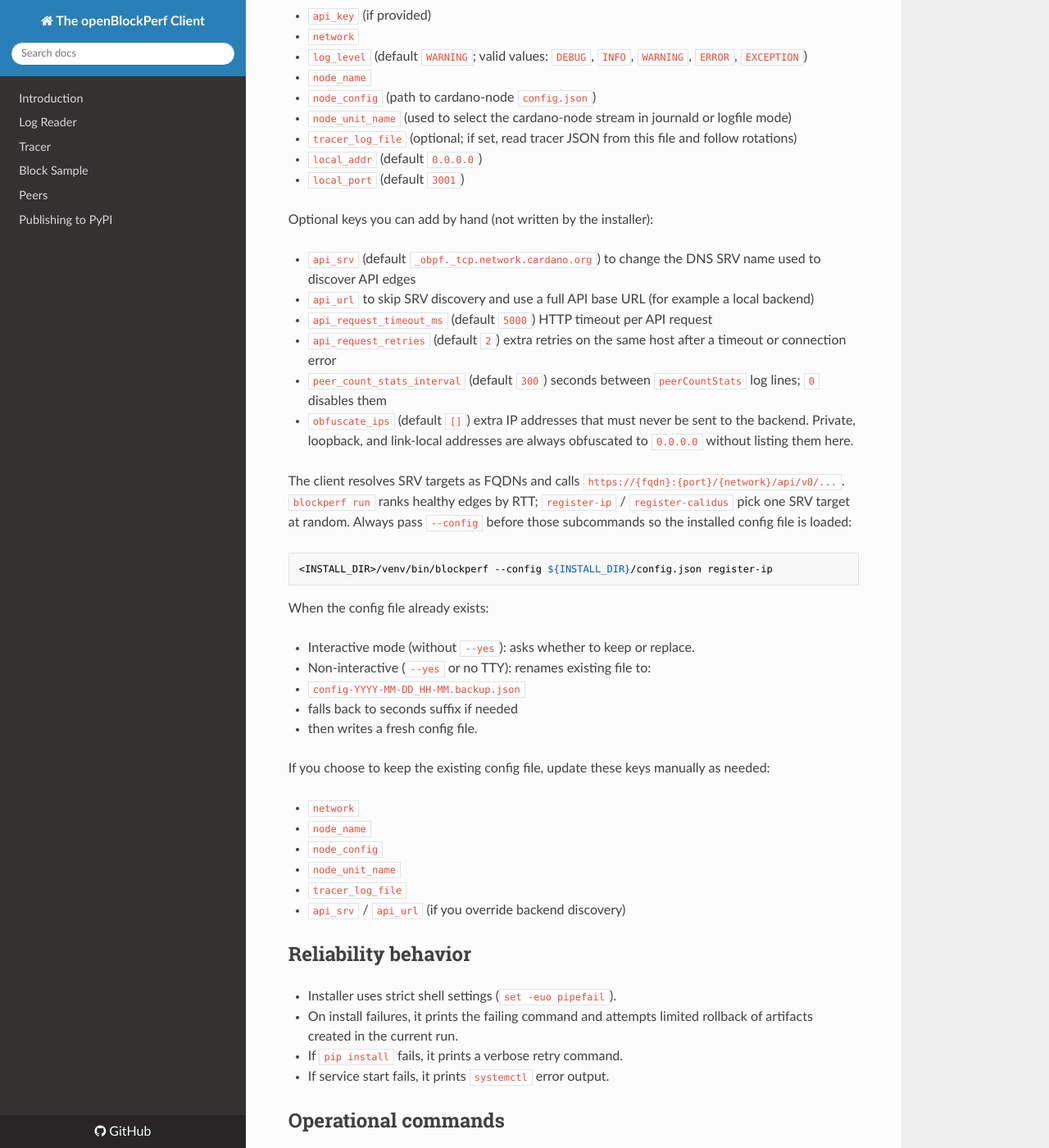
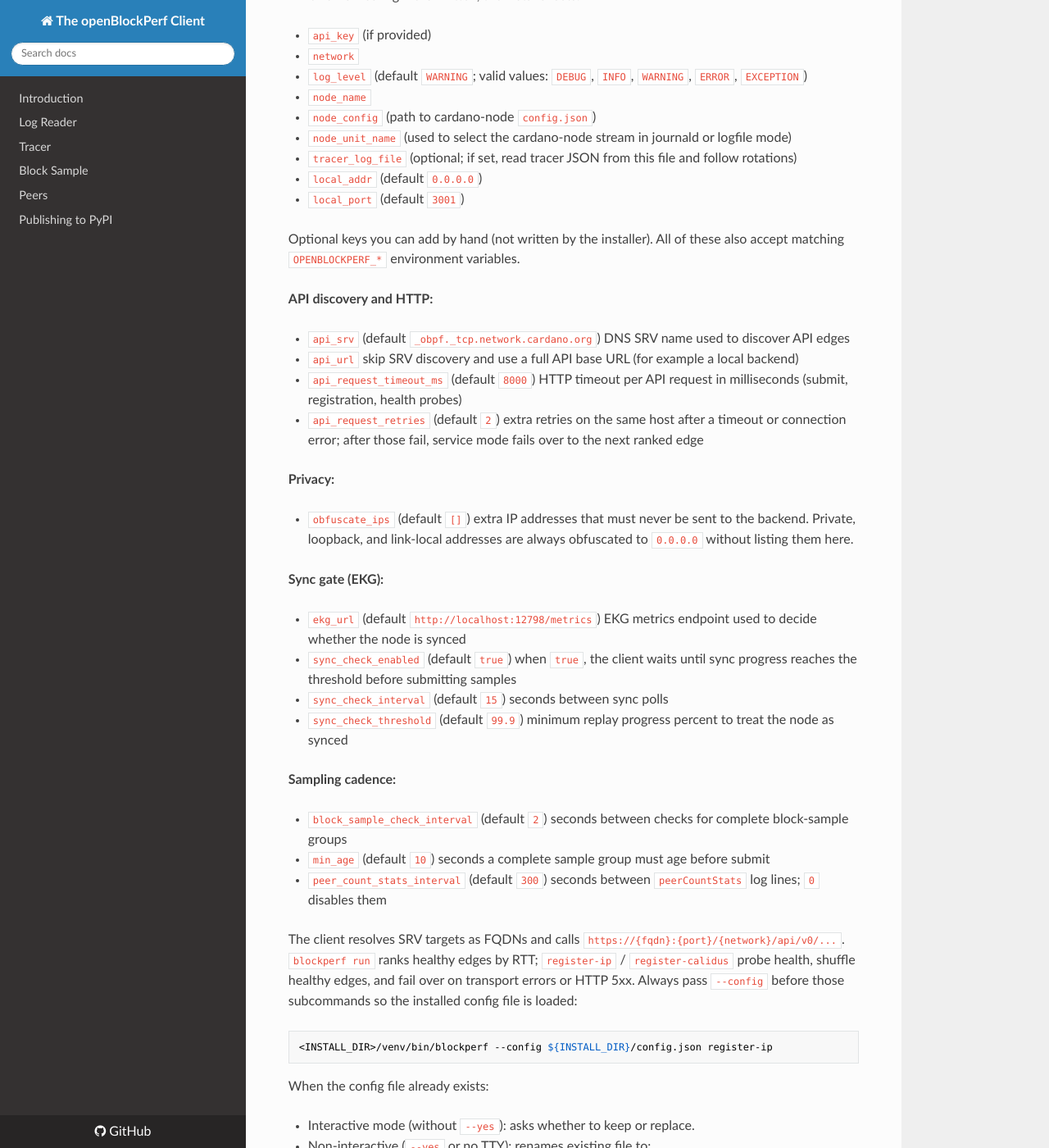
Before and after one commit to cardano-foundation/openblockperf, an MkDocs documentation site: the page built from docs/blockperf-install.md, in a window 1280 px wide and 1400 px high, scrolled down 2292 px. Shown: the whole window at 82% size. Built offline with MkDocs 1.6.1, drawn with Linux system fonts in a browser that asks for light colours; nearby versions of some CDN libraries; some of the changed text lies outside the part shown.

Commit message:
fix installer ip registration; check exsiting install forder earlier; failover to other edge on 503; compact blocksample logs; add peer event logs

```diff
--- a/docs/blockperf-install.md
+++ b/docs/blockperf-install.md
@@ -16,7 +16,8 @@
 
 ## Modes
 
-- `--install` (default): install to a new target directory.
+- `--install` (default): install to a new target directory. Fails immediately if
+  `${INSTALL_DIR}` already exists (before the configuration wizard).
 - `--reinstall`: replace install directory and reinstall artifacts.
 - `--update`: update only the installed `openblockperf` package in the existing venv.
 - `--remove`: remove service, wrapper, and install directory.
@@ -88,24 +89,50 @@
 - `local_addr` (default `0.0.0.0`)
 - `local_port` (default `3001`)
 
-Optional keys you can add by hand (not written by the installer):
+Optional keys you can add by hand (not written by the installer).
+All of these also accept matching `OPENBLOCKPERF_*` environment variables.
 
-- `api_srv` (default `_obpf._tcp.network.cardano.org`) to change the DNS SRV
-  name used to discover API edges
-- `api_url` to skip SRV discovery and use a full API base URL (for example a
+**API discovery and HTTP:**
+
+- `api_srv` (default `_obpf._tcp.network.cardano.org`) DNS SRV name used to
+  discover API edges
+- `api_url` skip SRV discovery and use a full API base URL (for example a
   local backend)
-- `api_request_timeout_ms` (default `5000`) HTTP timeout per API request
-- `api_request_retries` (default `2`) extra retries on the same host after
-  a timeout or connection error
-- `peer_count_stats_interval` (default `300`) seconds between `peerCountStats`
-  log lines; `0` disables them
+- `api_request_timeout_ms` (default `8000`) HTTP timeout per API request in
+  milliseconds (submit, registration, health probes)
+- `api_request_retries` (default `2`) extra retries on the same host after a
+  timeout or connection error; after those fail, service mode fails over to
+  the next ranked edge
+
+**Privacy:**
+
 - `obfuscate_ips` (default `[]`) extra IP addresses that must never be sent to
   the backend. Private, loopback, and link-local addresses are always
   obfuscated to `0.0.0.0` without listing them here.
 
+**Sync gate (EKG):**
+
+- `ekg_url` (default `http://localhost:12798/metrics`) EKG metrics endpoint
+  used to decide whether the node is synced
+- `sync_check_enabled` (default `true`) when `true`, the client waits until
+  sync progress reaches the threshold before submitting samples
+- `sync_check_interval` (default `15`) seconds between sync polls
+- `sync_check_threshold` (default `99.9`) minimum replay progress percent to
+  treat the node as synced
+
+**Sampling cadence:**
+
+- `block_sample_check_interval` (default `2`) seconds between checks for
+  complete block-sample groups
+- `min_age` (default `10`) seconds a complete sample group must age before
+  submit
+- `peer_count_stats_interval` (default `300`) seconds between `peerCountStats`
+  log lines; `0` disables them
+
 The client resolves SRV targets as FQDNs and calls
 `https://{fqdn}:{port}/{network}/api/v0/...`. `blockperf run` ranks healthy
-edges by RTT; `register-ip` / `register-calidus` pick one SRV target at random.
+edges by RTT; `register-ip` / `register-calidus` probe health, shuffle healthy
+edges, and fail over on transport errors or HTTP 5xx.
 Always pass `--config` before those subcommands so the installed config file
 is loaded:
 
--- a/pyproject.toml
+++ b/pyproject.toml
@@ -4,7 +4,7 @@
 
 [project]
 name = "openblockperf"
-version = "0.0.37"
+version = "0.0.38"
 description = "The OpenBlockperf client"
 readme = "pypi-release.md"
 requires-python = ">=3.12"
@@ -36,6 +36,7 @@
 [project.urls]
 "Homepage" = "https://github.com/cardano-foundation/openblockperf"
 "Bug Reports" = "https://github.com/cardano-foundation/openblockperf/issues"
+"Changelog" = "https://github.com/cardano-foundation/openblockperf/releases"
 
 [dependency-groups]
 dev = [
```
Also changed, not shown: README.md (+10 -8 lines), docs/blockperf-client.md (+3 -3 lines), docs/blockperf-install-manual.md (+38 -7 lines), pypi-release.md (+7 -0 lines), 9 other files.
